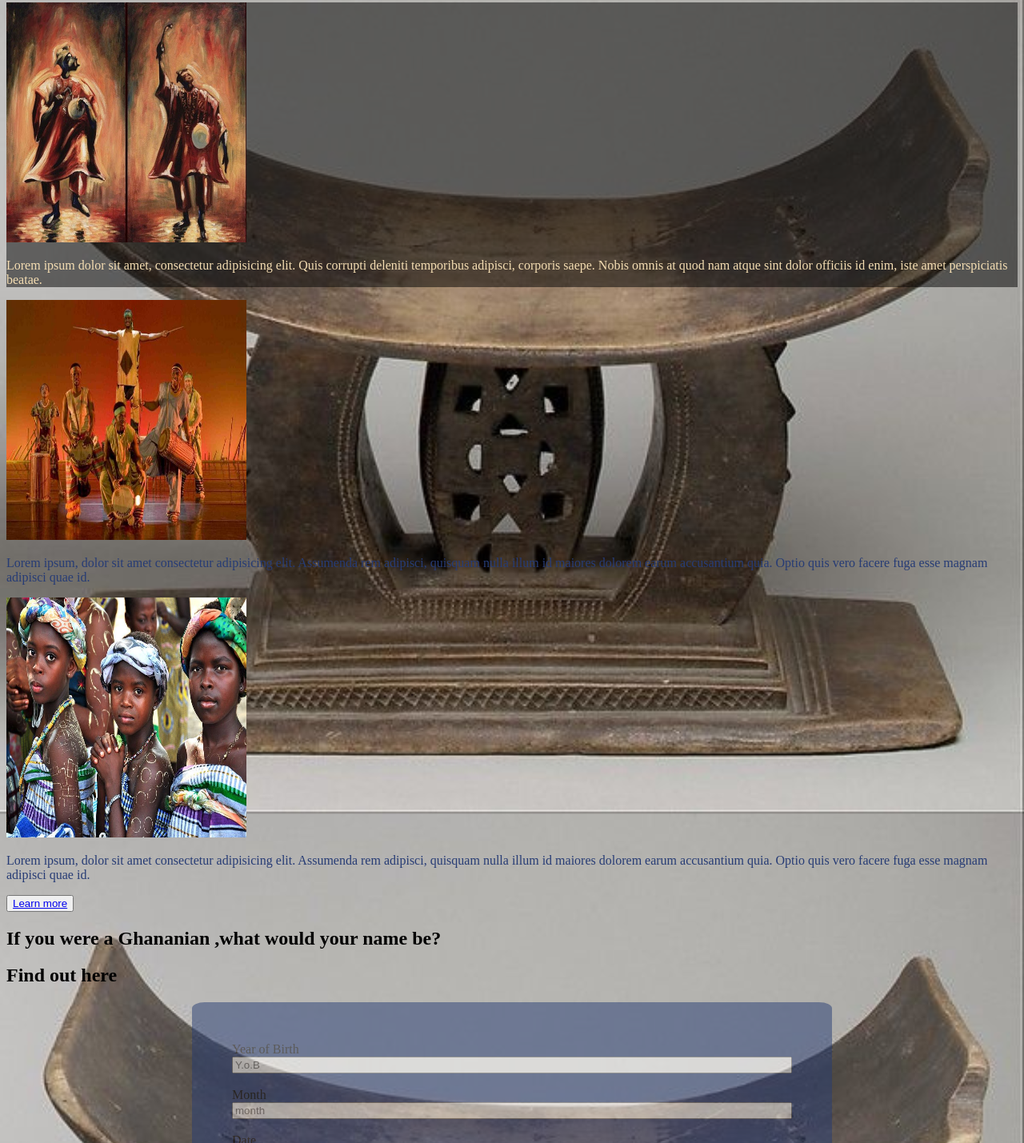
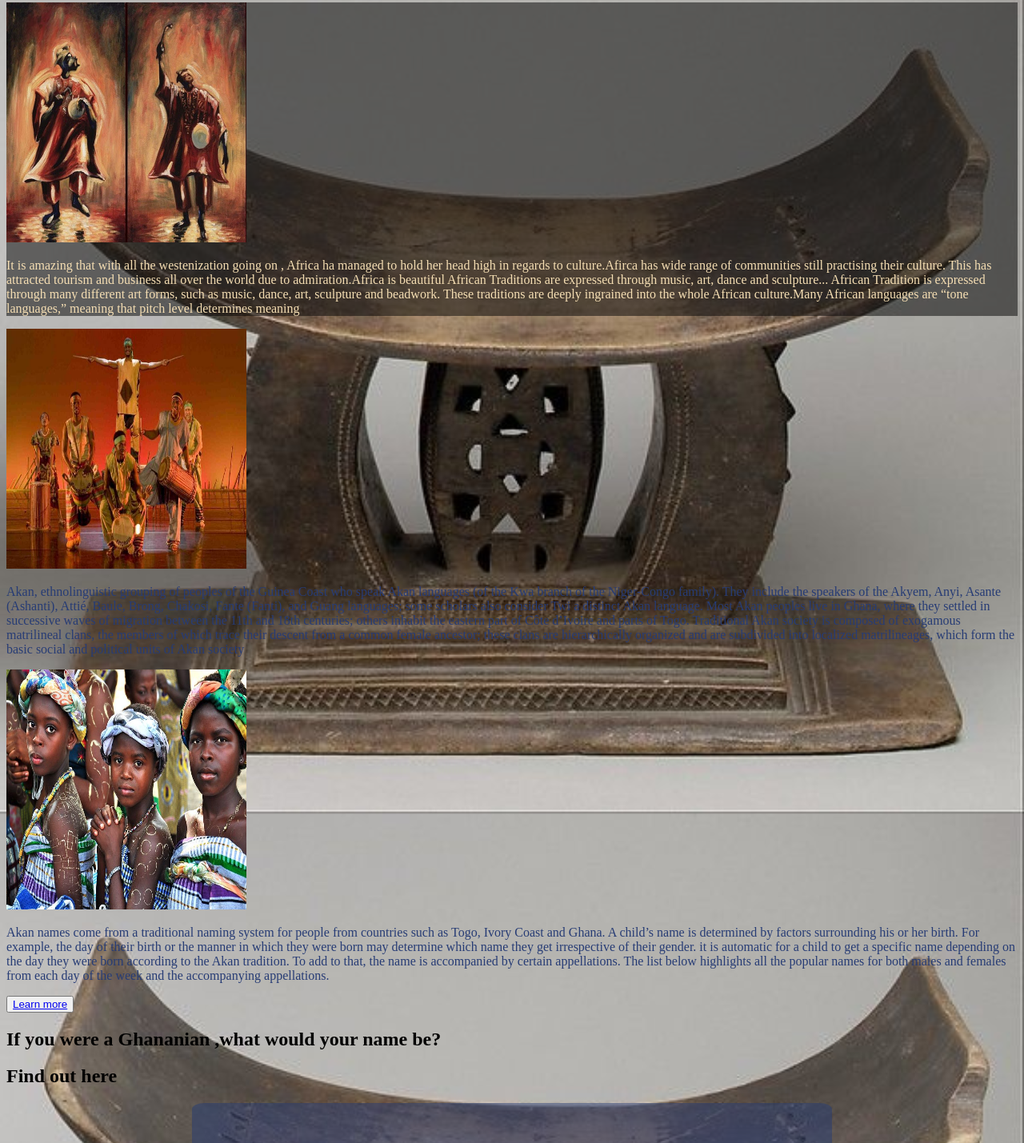
Before and after one commit to halima254/Akan-name, a plain HTML site: page inde.html in a window 1280 px wide. Shown: the part 118-1547 px from the top of the page at 80% size. Drawn offline with Linux system fonts and the light colour scheme.

Commit message:
add images descriptions

```diff
--- a/inde.html
+++ b/inde.html
@@ -17,23 +17,33 @@
 <div class="container">
     <div class="Akan">
      <img src="./assets/akan5.jpg" alt="Akan_people" height="300px" width="300px">
-     <p>Lorem ipsum dolor sit amet, consectetur adipisicing elit. Quis corrupti deleniti temporibus adipisci, corporis saepe. Nobis omnis at quod nam atque sint dolor officiis id enim, iste amet perspiciatis beatae.</p>
+     <p>It is amazing that with all the westenization going on , Africa ha managed to hold
+         her head high in regards to culture.Afirca has wide range of communities still practising
+         their culture. This has attracted tourism and business all over the world due to admiration.Africa is beautiful
+         African Traditions are expressed through music, art, dance and sculpture...
+        African Tradition is expressed through many different art forms, such as music, dance, art, sculpture and beadwork.
+        These traditions are deeply ingrained into the whole African culture.Many African languages are “tone languages,” meaning that pitch level determines meaning</p>
     </div>
     </div>
 <div class="container">
     <div class="naming">
      <img src="./assets/akan3.jpg" alt="Akan People" height="300px" width="300px">
-     <p>Lorem ipsum, dolor sit amet consectetur adipisicing elit. Assumenda rem adipisci, quisquam nulla illum id maiores dolorem earum accusantium quia. Optio quis vero facere fuga esse magnam adipisci quae id.</p>
+     <p>Akan, ethnolinguistic grouping of peoples of the Guinea Coast who speak Akan languages (of the Kwa branch of the Niger-Congo family). They include the speakers of the Akyem, Anyi, Asante (Ashanti), Attié, Baule, Brong, Chakosi, Fante (Fanti), and Guang languages; some scholars also consider Twi a distinct Akan language. Most Akan peoples live in Ghana, where they settled in successive waves of migration between the 11th and 18th centuries; others inhabit the eastern part of Côte d’Ivoire and parts of Togo.
+        Traditional Akan society is composed of exogamous matrilineal clans, the members of which trace their descent from a common female ancestor; these clans are hierarchically organized and are subdivided into localized matrilineages, which form the basic social and political units of Akan society
+     </p>
     </div>
 </div>
 <div class="container">
     <div class="naming">
      <img src="./assets/Akankids.jpeg" alt="naming"  height="300px" width="300px">
-     <p>Lorem ipsum, dolor sit amet consectetur adipisicing elit. Assumenda rem adipisci, quisquam nulla illum id maiores dolorem earum accusantium quia. Optio quis vero facere fuga esse magnam adipisci quae id.</p>
-    </div>
+     <p>Akan names come from a traditional naming system for people from countries such as Togo, Ivory Coast and Ghana.
+        A child’s name is determined by factors surrounding his or her birth. For example, the day of their birth or the manner in which they were born may determine which name they get irrespective of their gender.
+        it is automatic for a child to get a specific name depending on the day they were born according to the Akan tradition.
+        To add to that, the name is accompanied by certain appellations. The list below highlights all the popular names for both males and females from each day of the week and the accompanying appellations. </p>
+ </div>
 </div>
 
-<button><a href="https://theculturetrip.com/africa/ghana/articles/everything-you-need-to-know-about-the-ghanaian-tradition-of-day-names/">Learn more</button></a>
+<button><a href="https://web.facebook.com/Asante.Kingdom/posts/the-akans-name-its-appelationakan-names-come-from-a-traditional-naming-system-fo/1859213884236961/?_rdc=1&_rdr">Learn more</button></a>
 <h2>If you were a Ghananian ,what would your name be?</h2>
 <h2>Find out here</h2>
 
```
